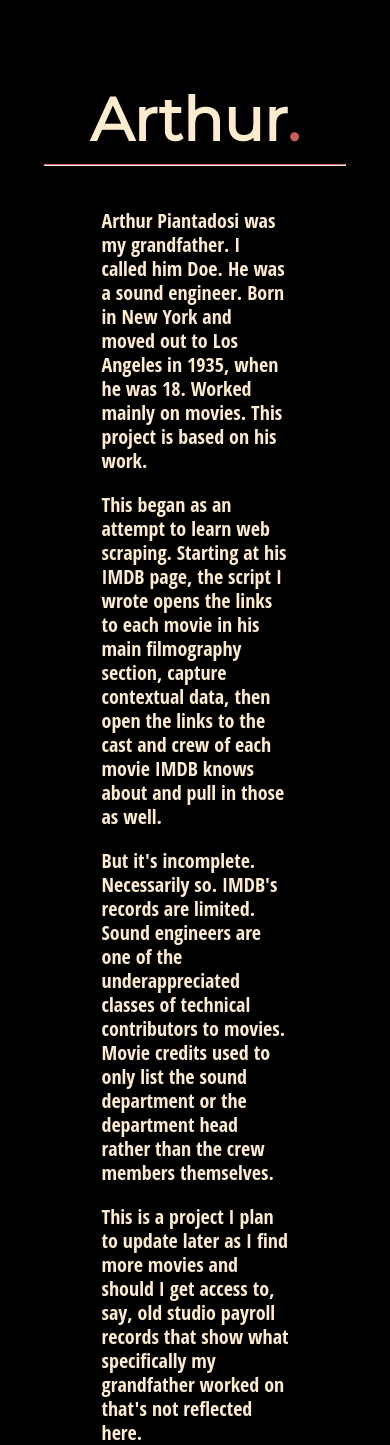
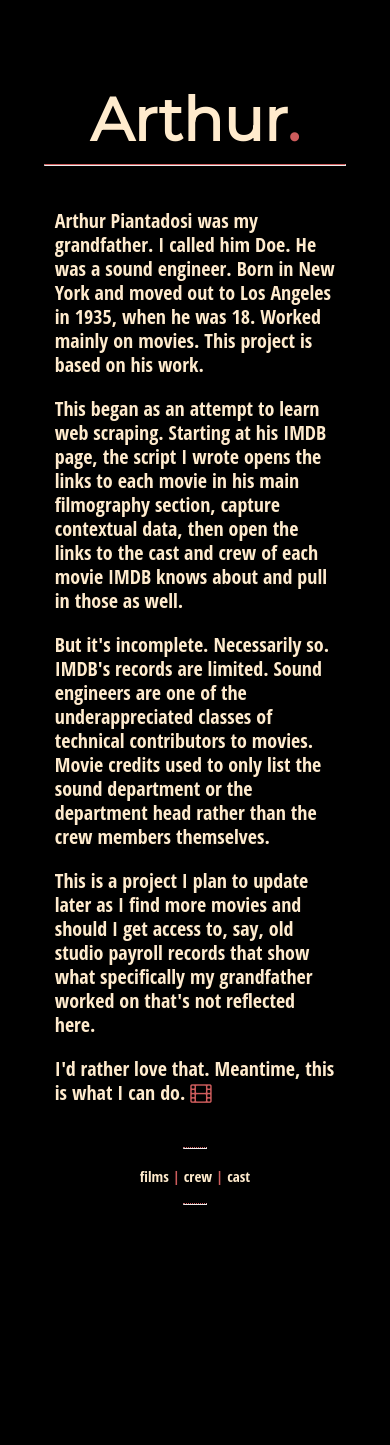
Before and after one commit to thejqs/doe, a Django app: template main/templates/arthur.html in a window 390 px wide. Shown: the top 1445 px of the page. After the commit the page ends 1205 px from the top, so only its background shows below. Run offline with Django 3.2, Linux system fonts and the light colour scheme; the template is opened without the code that fills it, so the values that code supplies are empty; some libraries are stand-ins or nearby versions.

Commit message:
added rule to widen text on small screens

```diff
--- a/main/static/css/doe_backup.css
+++ b/main/static/css/doe_backup.css
@@ -102,6 +102,10 @@ span {
         width: 80%;
     }
 
+    .doe-text {
+        width: 75%;
+    }
+
     .arthur-choice {
         width: 40%;
         font-size: 15px;
```
